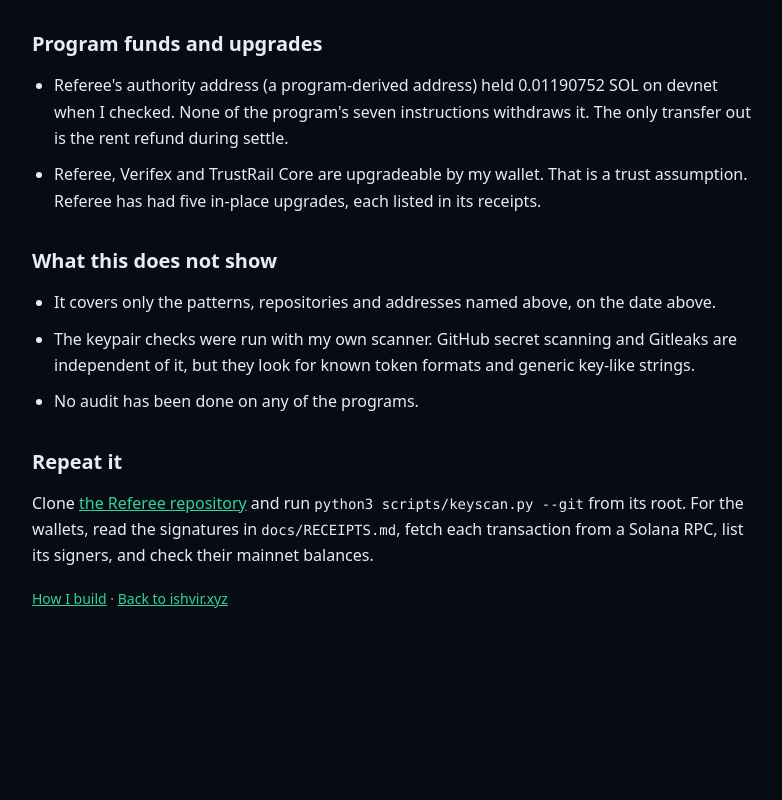
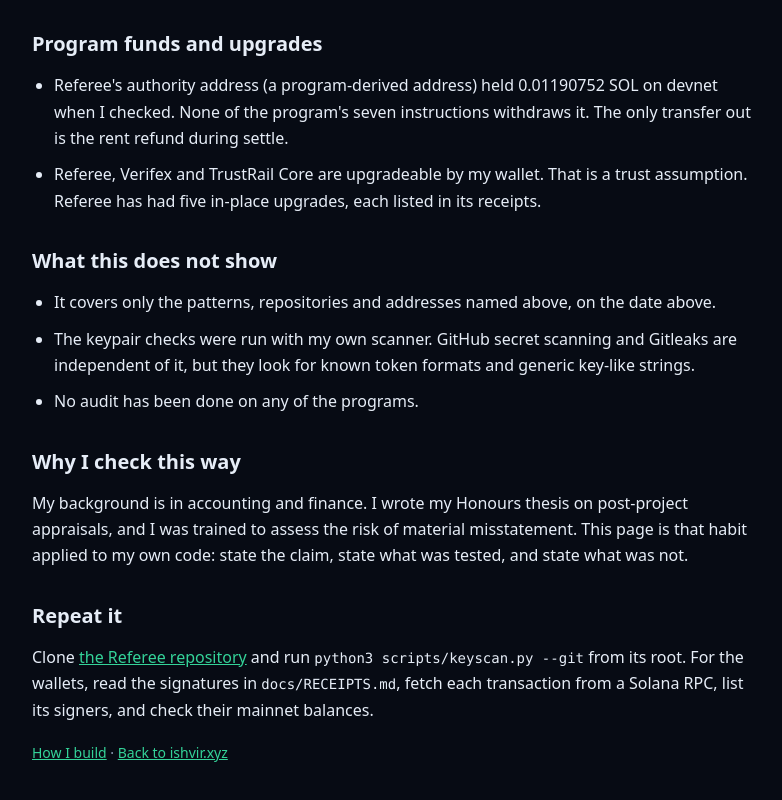
Before and after one commit to Portaudit/ishvir-hub, a plain HTML site: page security/index.html in a window 1280 px wide. Shown: the part 1441-2241 px from the top of the page, without its empty margins (248-1030 px from the left). Before the commit the page ends 2117 px from the top, so only its background shows below. Drawn offline with Linux system fonts and the light colour scheme.

Commit message:
Add closing note to security page

```diff
--- a/security/index.html
+++ b/security/index.html
@@ -58,6 +58,8 @@
     <li>The keypair checks were run with my own scanner. GitHub secret scanning and Gitleaks are independent of it, but they look for known token formats and generic key-like strings.</li>
     <li>No audit has been done on any of the programs.</li>
   </ul>
+  <h2>Why I check this way</h2>
+  <p>My background is in accounting and finance. I wrote my Honours thesis on post-project appraisals, and I was trained to assess the risk of material misstatement. This page is that habit applied to my own code: state the claim, state what was tested, and state what was not.</p>
   <h2>Repeat it</h2>
   <p>Clone <a href="https://github.com/Portaudit/referee" target="_blank" rel="noopener noreferrer">the Referee repository</a> and run <code>python3 scripts/keyscan.py --git</code> from its root. For the wallets, read the signatures in <code>docs/RECEIPTS.md</code>, fetch each transaction from a Solana RPC, list its signers, and check their mainnet balances.</p>
   <p class="muted"><a href="/how-i-build/">How I build</a> &middot; <a href="/">Back to ishvir.xyz</a></p>
```
